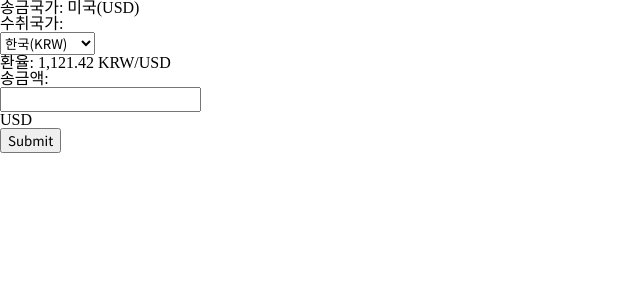
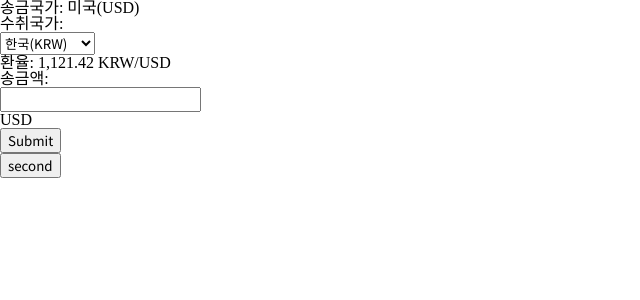
Before and after one commit to quack777/exchangeRateCalcul, a React (Create React App) app: page / in a window 1280 px wide. Shown: the top 300 px of the page, without its empty margins (0-640 px from the left). Built offline with nearby package versions, Linux system fonts and the light colour scheme.

Commit message:
Add: 링크 버튼

```diff
--- a/src/pages/first/FirstCal.tsx
+++ b/src/pages/first/FirstCal.tsx
@@ -1,5 +1,6 @@
 import axios from 'axios';
 import React, { ChangeEvent, FC, FormEvent, useEffect, useState } from 'react';
+import { Link } from 'react-router-dom';
 import { changeMoneyForm } from '../../utils/changeMoneyForm';
 
 type exchangeRateInfo = {
@@ -105,6 +106,9 @@ const FirstCal: FC = () => {
           {selectedCountry}입니다.
         </p>
       )}
+      <Link to="second">
+        <button>second</button>
+      </Link>
     </div>
   );
 };
--- a/src/pages/second/SecondCal.tsx
+++ b/src/pages/second/SecondCal.tsx
@@ -1,5 +1,6 @@
 import axios from 'axios';
 import React, { ChangeEvent, FC, useEffect, useState } from 'react';
+import { Link } from 'react-router-dom';
 import styled from 'styled-components';
 import { changeMoneyForm } from '../../utils/changeMoneyForm';
 
@@ -140,6 +141,9 @@ const SecondCal: FC = () => {
           <p>2022</p>
         </div>
       </ExchangeRateInfoBox>
+      <Link to="/">
+        <button>first</button>
+      </Link>
     </div>
   );
 };
```
